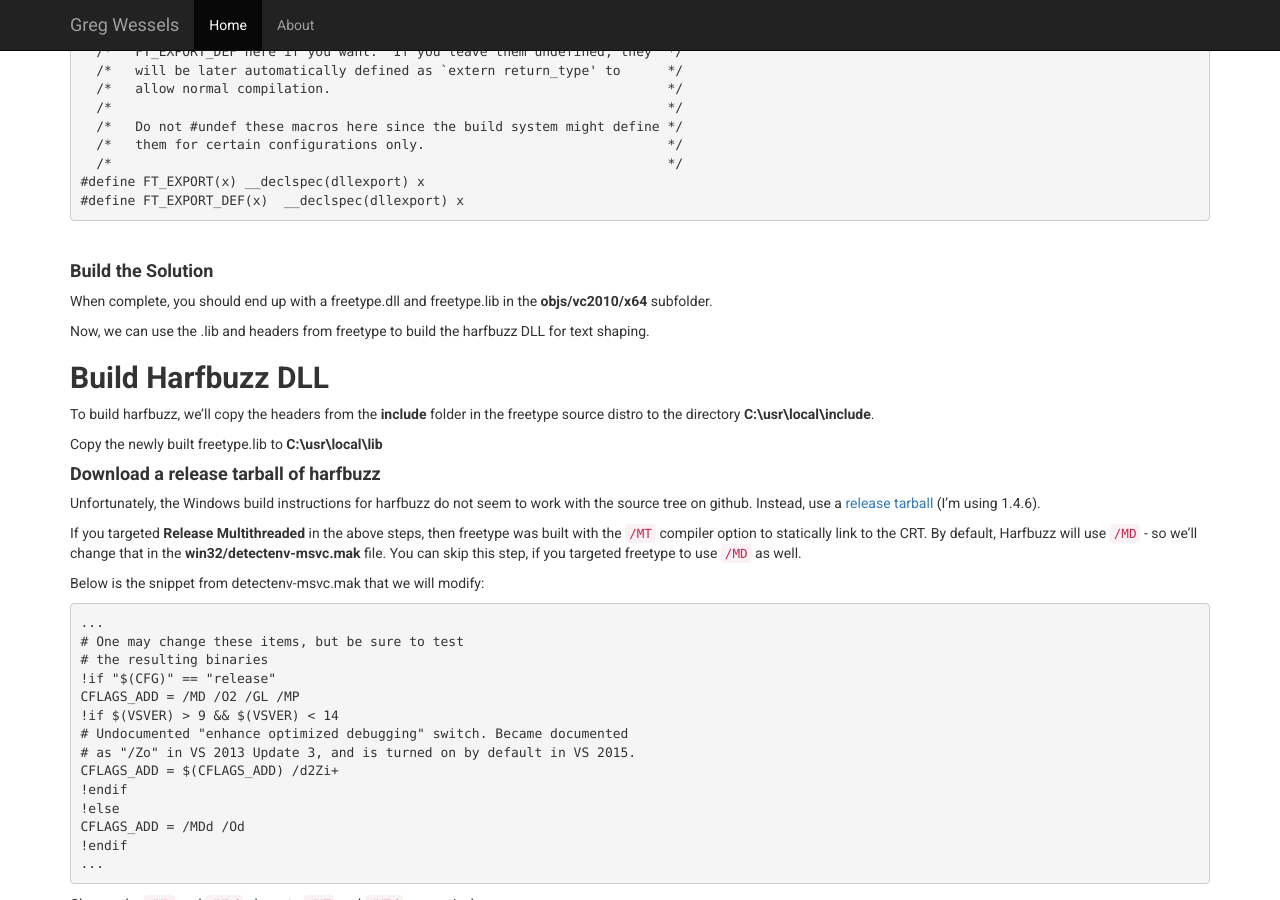
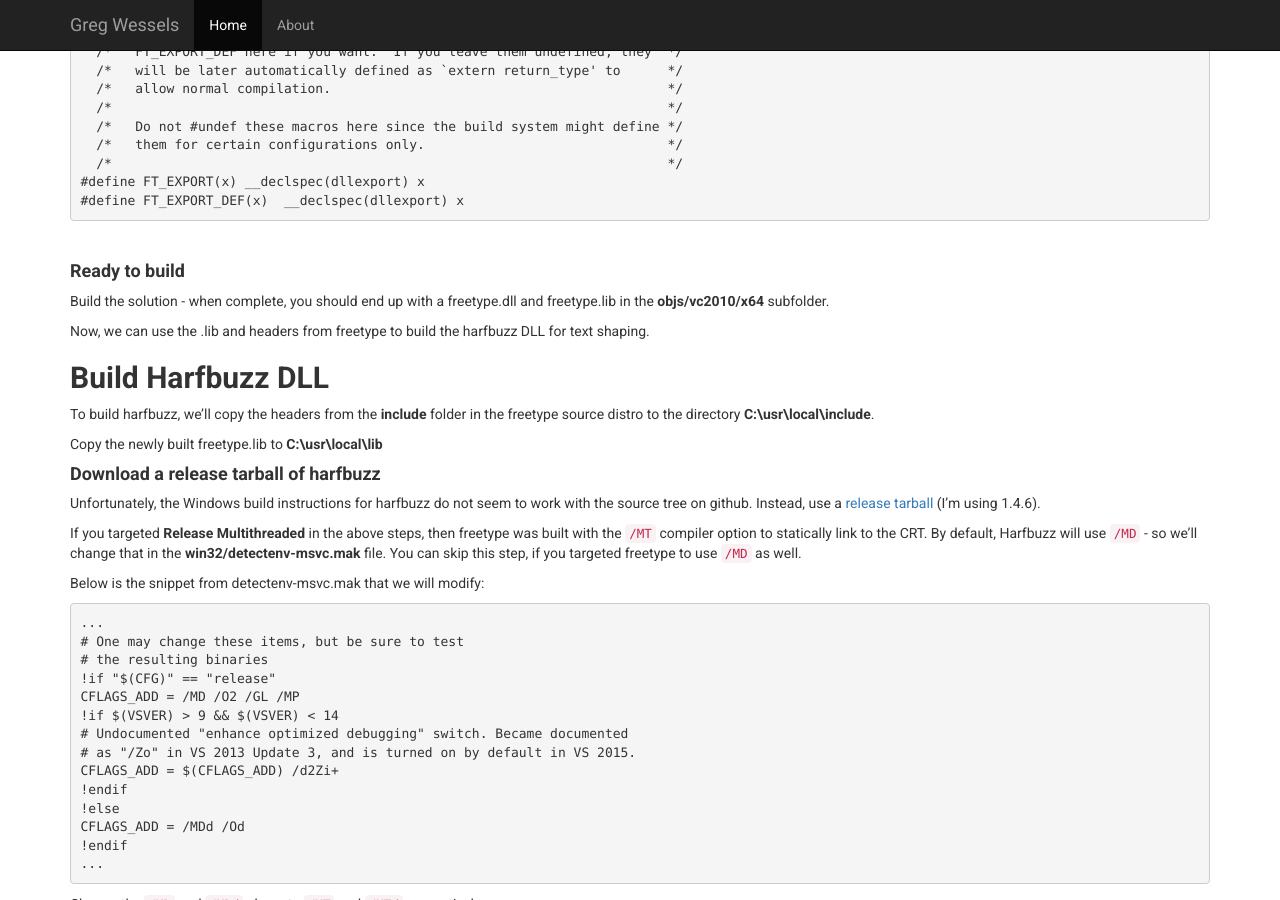
Before and after one commit to wesselsga/wesselsga.github.io, a Jekyll site: the page built from _posts/2017-05-02-freetype-harfbuzz.md, in a window 1280 px wide and 900 px high, scrolled down 1034 px. Built offline with Jekyll 4.4.1, drawn with Linux system fonts in a browser that asks for light colours.

Commit message:
freetype

````diff
--- a/_posts/2017-05-02-freetype-harfbuzz.md
+++ b/_posts/2017-05-02-freetype-harfbuzz.md
@@ -53,8 +53,8 @@
 #define FT_EXPORT_DEF(x)  __declspec(dllexport) x
 ```
 <br/>
-#### Build the Solution ####
-When complete, you should end up with a freetype.dll and freetype.lib in the **objs/vc2010/x64** subfolder.
+#### Ready to build ####
+Build the solution - when complete, you should end up with a freetype.dll and freetype.lib in the **objs/vc2010/x64** subfolder.
 
 Now, we can use the .lib and headers from freetype to build the harfbuzz DLL for text shaping.
 
````
